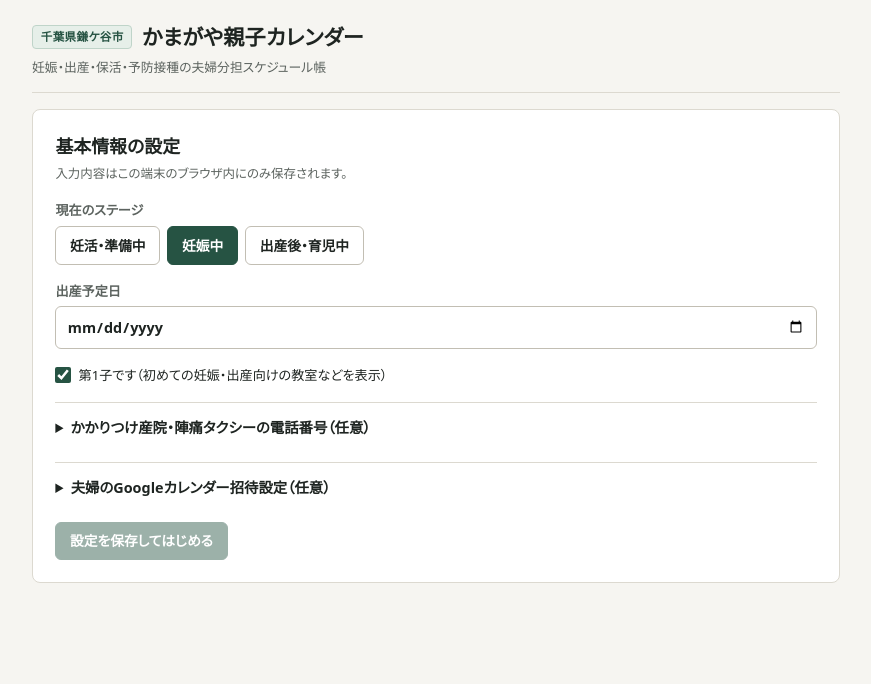
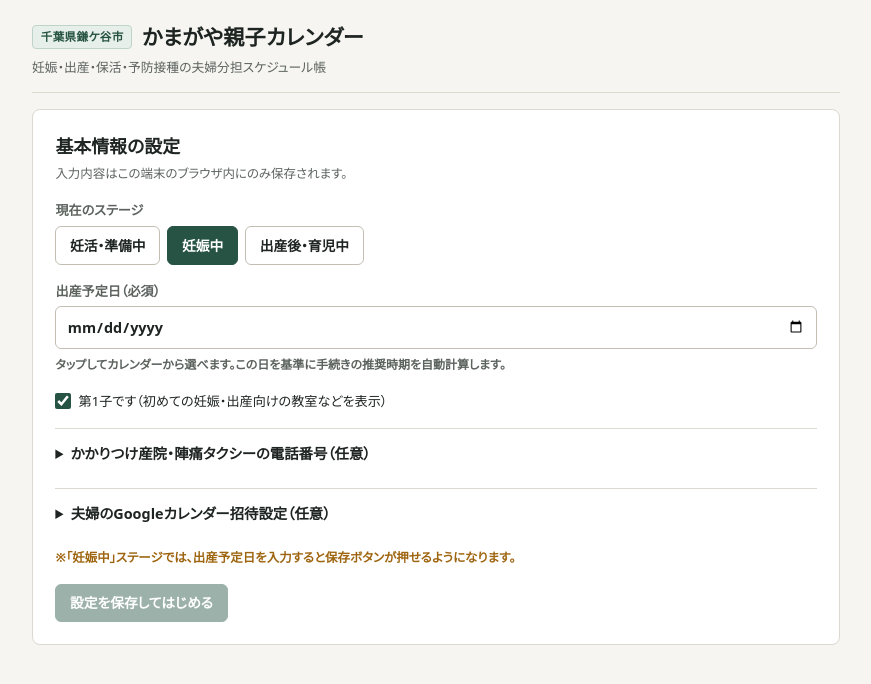
Before and after one commit to milkkurumi/kamagaya-family-todo, a React (Vite) app: page / in a window 1280 px wide. Both pictures are taken after a click on the button "時期・予定日の設定へ進む". Shown: the top 684 px of the page, without its empty margins (204-1075 px from the left). Built offline with nearby package versions, Linux system fonts and the light colour scheme.

Commit message:
feat: improve status KPI label and add due/birth date input hints (#6)

```diff
--- a/src/App.tsx
+++ b/src/App.tsx
@@ -335,7 +335,7 @@ export default function App() {
         </div>
         <div className="kpis">
           <div className="kpi-box">
-            <span className="kpi-label">必須・日程未定</span>
+            <span className="kpi-label">日程が未定の必須手続き</span>
             <strong className={mustOpen ? 'red' : ''}>{mustOpen}件</strong>
           </div>
           <div className="kpi-box">
--- a/src/components/SettingsPanel.tsx
+++ b/src/components/SettingsPanel.tsx
@@ -112,22 +112,28 @@ export function SettingsPanel({ settings, onSave, onClose, onReset, onToast, ini
       <div className="form-grid">
         {stage !== 'prep' && (
           <label>
-            出産予定日
+            出産予定日{stage === 'pregnancy' ? '（必須）' : '（任意）'}
             <input
               type="date"
               value={s.dueDate ?? ''}
               onChange={(e) => set({ dueDate: e.target.value || undefined })}
             />
+            <span className="field-note">
+              タップしてカレンダーから選べます。この日を基準に手続きの推奨時期を自動計算します。
+            </span>
           </label>
         )}
         {stage === 'born' && (
           <label>
-            お子さまの生年月日
+            お子さまの生年月日（必須）
             <input
               type="date"
               value={s.birthDate ?? ''}
               onChange={(e) => set({ birthDate: e.target.value || undefined })}
             />
+            <span className="field-note">
+              タップしてカレンダーから選べます。生年月日を基準に健診・予防接種・保活の時期を自動計算します。
+            </span>
           </label>
         )}
         {stage === 'born' && (
@@ -216,6 +222,13 @@ export function SettingsPanel({ settings, onSave, onClose, onReset, onToast, ini
         </div>
       </details>
 
+      {stage === 'pregnancy' && !s.dueDate && (
+        <p className="hint warn">※「妊娠中」ステージでは、出産予定日を入力すると保存ボタンが押せるようになります。</p>
+      )}
+      {stage === 'born' && !s.birthDate && (
+        <p className="hint warn">※「出産後・育児中」ステージでは、お子さまの生年月日を入力すると保存ボタンが押せるようになります。</p>
+      )}
+
       <div className="actions">
         <button
           type="button"
```
